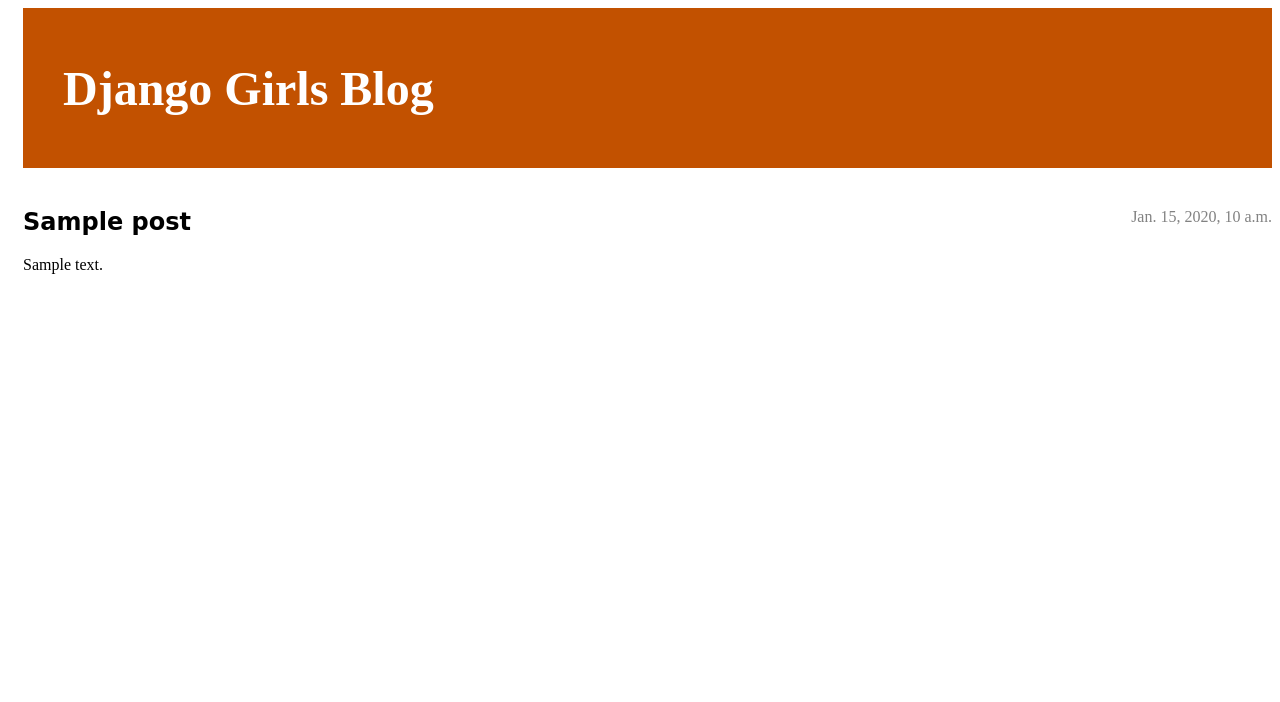
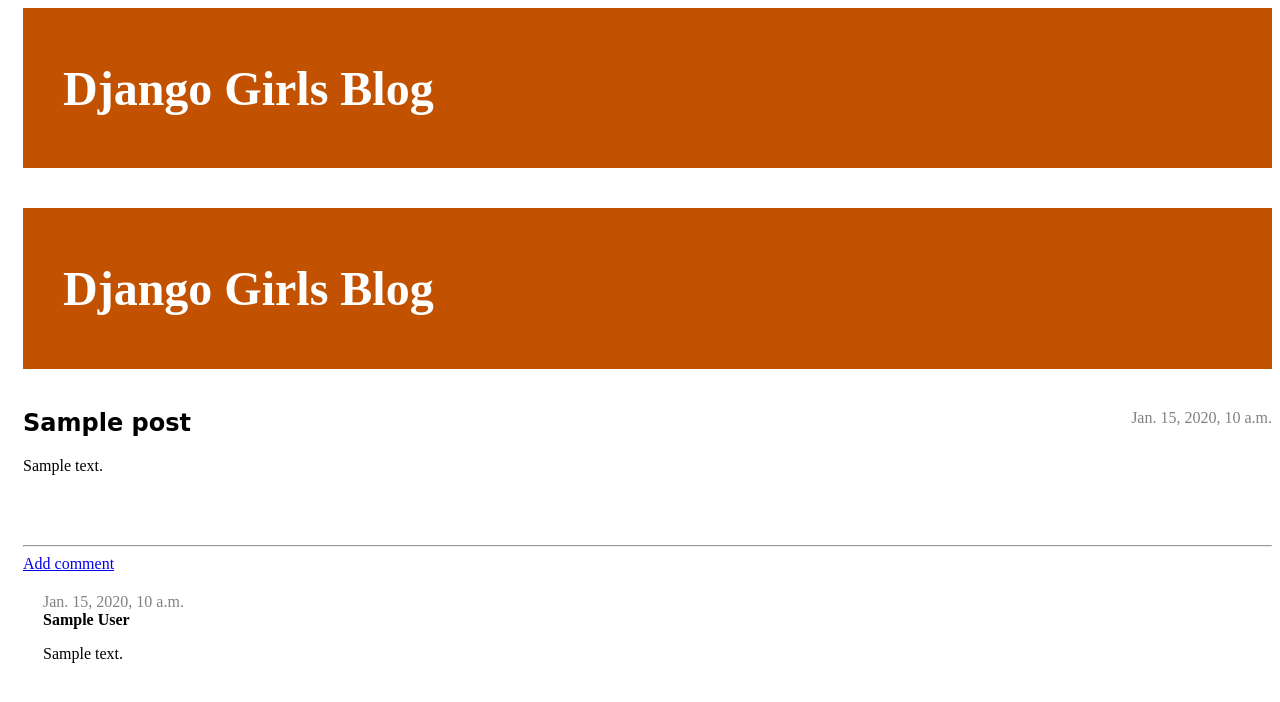
Before and after one commit to ratclst11/my-first-blog, a Django app: template blog/templates/blog/post_detail.html in a window 1280 px wide. Shown: the top 702 px of the page. Run offline with Django 5.2, Linux system fonts and the light colour scheme; the template is opened without the code that fills it: values that come from a table or form of the project are taken from there, others are empty; tables that the repository leaves empty hold one stand-in row (values such as "Sample post"); parts of the project's set-up code (start-up, migrations or seed data) failed here and were passed over.

Commit message:
Updated my blog for the final time.

```diff
--- a/blog/models.py
+++ b/blog/models.py
@@ -16,3 +16,20 @@ class Post(models.Model):
 
     def __str__(self):
         return self.title
+
+class Comment(models.Model):
+    post = models.ForeignKey('blog.Post', on_delete=models.CASCADE, related_name='comments')
+    author = models.CharField(max_length=200)
+    text = models.TextField()
+    created_date = models.DateTimeField(default=timezone.now)
+    approved_comment = models.BooleanField(default=False)
+
+    def approve(self):
+        self.approved_comment = True
+        self.save()
+
+    def __str__(self):
+        return self.text
+
+    def approved_comments(self):
+        return self.comments.filter(approved_comment=True)
--- a/blog/static/css/blog.css
+++ b/blog/static/css/blog.css
@@ -75,3 +75,7 @@ h4 {
     color: #FFFFFF;
     background-color: #C25100;
 }
+
+.comment {
+    margin: 20px 0px 20px 20px;
+}
--- a/blog/templates/blog/base.html
+++ b/blog/templates/blog/base.html
@@ -20,16 +20,26 @@
 
 	</div>
         </header>
- <body>
-
-    <main class="container">
+<body>
+    <div class="page-header">
+         {% if user.is_authenticated %}
+        <a href="{% url 'post_new' %}" class="top-menu"><span class="glyphicon glyphicon-plus"></span></a>
+        <a href="{% url 'post_draft_list' %}" class="top-menu"><span class="glyphicon glyphicon-edit"></span></a>
+	<a href="{% url 'post_draft_list' %}" class="top-menu">Drafts</span></a>
+        <p class="top-menu">Hello {{ user.username }} <small>(<a href="{% url 'logout' %}">Log out</a>)</small></p>
+    {% else %}
+        <a href="{% url 'login' %}" class="top-menu"><span class="glyphicon glyphicon-lock"></span></a>
+    {% endif %}
+    <h1><a href="/">Django Girls Blog</a></h1>
+    </div>
+    <div class="content container">
         <div class="row">
-            <div class="col">
+            <div class="col-md-8">
             {% block content %}
             {% endblock %}
             </div>
         </div>
-    </main>
+    </div>
 </body>
 
 
--- a/blog/templates/blog/post_detail.html
+++ b/blog/templates/blog/post_detail.html
@@ -10,11 +10,43 @@
 {% endif %}
 </aside>
         {% if post.published_date %}
-            <time class="date">
-                {{ post.published_date }}
-            </time>
-        {% endif %}
+    <div class="date">
+        {{ post.published_date }}
+    </div>
+{% else %}
+    <form method="POST" action="{% url 'post_publish' pk=post.pk %}" class="post-form">{% csrf_token %}
+        <button type="submit" class="post btn btn-secondary" name="publish">Publish</button>
+    </form>
+	<form method="POST" action="{% url 'post_remove' pk=post.pk %}" class="post-form">{% csrf_token %}
+    <button type="submit" class="post btn btn-danger" name="delete">
+    Delete
+    </button>
+</form>
+{% endif %}
         <h2>{{ post.title }}</h2>
         <p>{{ post.text|linebreaksbr }}</p>
     </article>
+<hr>
+<a class="btn btn-default" href="{% url 'add_comment_to_post' pk=post.pk %}">Add comment</a>
+{% for comment in post.comments.all %}
+    {% if user.is_authenticated or comment.approved_comment %}
+    <div class="comment">
+        <div class="date">
+            {{ comment.created_date }}
+            {% if not comment.approved_comment %}
+                <a class="btn btn-default" href="{% url 'comment_remove' pk=comment.pk %}">
+                   {% include './icons/hand-thumbs-down.svg' %}
+                </a>
+                <a class="btn btn-default" href="{% url 'comment_approve' pk=comment.pk %}">
+                   {% include './icons/hand-thumbs-up.svg' %}
+                </a>
+            {% endif %}
+        </div>
+        <strong>{{ comment.author }}</strong>
+        <p>{{ comment.text|linebreaks }}</p>
+    </div>
+    {% endif %}
+{% empty %}
+    <p>No comments here yet :(</p>
+{% endfor %}
 {% endblock %}
--- a/blog/urls.py
+++ b/blog/urls.py
@@ -1,9 +1,22 @@
 from django.urls import path
 from . import views
+from django.urls import path, include
+from django.contrib import admin
+
+from django.contrib.auth import views
 
 urlpatterns = [
     path('', views.post_list, name='post_list'),
     path('post/<int:pk>/',views.post_detail, name='post_detail'),
     path('post/new/', views.post_new, name='post_new'),
     path('post/<int:pk>/edit/', views.post_edit, name='post_edit'),
+    path('admin/', admin.site.urls),
+    path('accounts/login/', views.LoginView.as_view(), name='login'),
+    path('', include('blog.urls')),
+    path('drafts/', views.post_draft_list, name='post_draft_list'),
+    path('post/<int:pk>/publish/', views.post_publish, name='post_publish'),
+    path('post/<int:pk>/remove/', views.post_remove, name='post_remove'),
+    path('post/<int:pk>/comment/', views.add_comment_to_post, name='add_comment_to_post'),
+    path('comment/<int:pk>/approve/', views.comment_approve, name='comment_approve'),
+    path('comment/<int:pk>/remove/', views.comment_remove, name='comment_remove'),
 ]
--- a/mysite/settings.py
+++ b/mysite/settings.py
@@ -11,6 +11,8 @@ https://docs.djangoproject.com/en/5.1/ref/settings/
 """
 
 from pathlib import Path
+
+LOGIN_REDIRECT_URL = '/'
 
 # Build paths inside the project like this: BASE_DIR / 'subdir'.
 BASE_DIR = Path(__file__).resolve().parent.parent
```
Also changed, not shown: blog/forms.py (+7 -1 lines), blog/templates/blog/add_comment_to_post.html (added, +9 -0 lines), blog/templates/blog/post_draft_list.html (added, +11 -0 lines), blog/templates/blog/post_list.html (+13 -12 lines), blog/templates/registration/login.html (added, +24 -0 lines), blog/views.py (+56 -2 lines).
